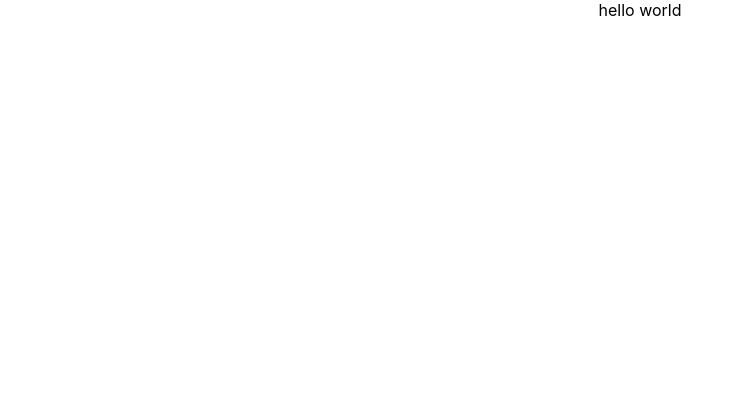
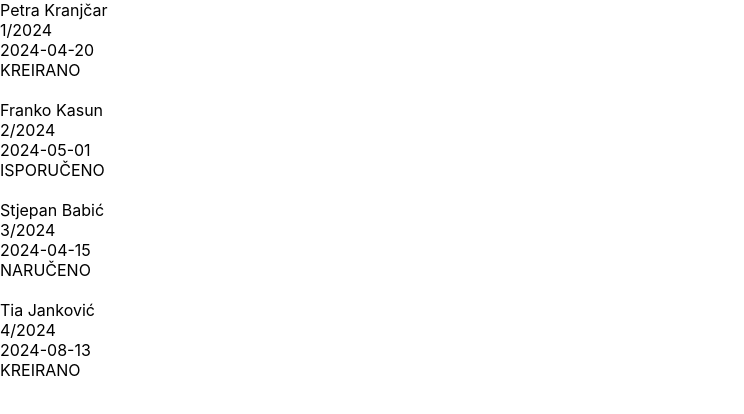
Before and after one commit to dcustovic/react-zadatak, a React (Create React App) app: page / in a window 1280 px wide. Shown: the top 414 px of the page, without its empty margins (0-744 px from the left). Built offline with nearby package versions, Linux system fonts and the light colour scheme.

Commit message:
ADDED - displaying data

```diff
--- a/package.json
+++ b/package.json
@@ -6,6 +6,7 @@
     "@testing-library/jest-dom": "^5.17.0",
     "@testing-library/react": "^13.4.0",
     "@testing-library/user-event": "^13.5.0",
+    "axios": "^1.6.8",
     "react": "^18.2.0",
     "react-dom": "^18.2.0",
     "react-scripts": "5.0.1",
@@ -36,7 +37,8 @@
     ]
   },
   "devDependencies": {
+    "react-router-dom": "^6.22.3",
     "tailwind": "^4.0.0",
-    "typescript": "^5.4.3"
+    "typescript": "4.9.3"
   }
 }
--- /dev/null
+++ b/public/kupoprodajni_ugovori.json
@@ -0,0 +1,34 @@
+[
+    {
+        "id": 1,
+        "kupac": "Petra Kranjčar",
+        "broj_ugovora": "1/2024",
+        "datum_akontacije": "2024-01-04",
+        "rok_isporuke": "2024-04-20",
+        "status": "KREIRANO"
+    },
+    {
+        "id": 2,
+        "kupac": "Franko Kasun",
+        "broj_ugovora": "2/2024",
+        "datum_akontacije": "2024-03-01",
+        "rok_isporuke": "2024-05-01",
+        "status": "ISPORUČENO"
+    },
+    {
+        "id": 3,
+        "kupac": "Stjepan Babić",
+        "broj_ugovora": "3/2024",
+        "datum_akontacije": "2024-03-03",
+        "rok_isporuke": "2024-04-15",
+        "status": "NARUČENO"
+    },
+    {
+        "id": 4,
+        "kupac": "Tia Janković",
+        "broj_ugovora": "4/2024",
+        "datum_akontacije": "2024-03-14",
+        "rok_isporuke": "2024-08-13",
+        "status": "KREIRANO"
+    }
+]
--- a/src/App.css
+++ /dev/null
@@ -1,38 +0,0 @@
-.App {
-  text-align: center;
-}
-
-.App-logo {
-  height: 40vmin;
-  pointer-events: none;
-}
-
-@media (prefers-reduced-motion: no-preference) {
-  .App-logo {
-    animation: App-logo-spin infinite 20s linear;
-  }
-}
-
-.App-header {
-  background-color: #282c34;
-  min-height: 100vh;
-  display: flex;
-  flex-direction: column;
-  align-items: center;
-  justify-content: center;
-  font-size: calc(10px + 2vmin);
-  color: white;
-}
-
-.App-link {
-  color: #61dafb;
-}
-
-@keyframes App-logo-spin {
-  from {
-    transform: rotate(0deg);
-  }
-  to {
-    transform: rotate(360deg);
-  }
-}
--- a/src/App.js
+++ b/src/App.js
@@ -1,10 +1,16 @@
-import './App.css';
+import { BrowserRouter, Routes, Route } from "react-router-dom";
+import Article from './components/Article';
+import Home from './components/Home';
 
 function App() {
   return (
-    <div className="App">
-      hello world
-    </div>
+    <BrowserRouter>
+      <Routes>
+        <Route path="/" element={<Home />} />
+        <Route path="/article" element={<Article />} />
+      </Routes>
+    </BrowserRouter>
+
   );
 }
 
--- /dev/null
+++ b/src/components/Article.js
@@ -0,0 +1,9 @@
+import React from 'react'
+
+const Article = () => {
+  return (
+    <div>Article</div>
+  )
+}
+
+export default Article
--- /dev/null
+++ b/src/components/Home.js
@@ -0,0 +1,28 @@
+import React, { useEffect, useState } from "react";
+import axios from "axios";
+import ListUgovori from "./ugovori/ListUgovori";
+
+const Home = () => {
+  const [ugovori, setUgovori] = useState([]);
+  const [isLoading, setIsLoading] = useState();
+
+  const getData = async () => {
+    setIsLoading(true);
+    try {
+      const response = await axios.get("kupoprodajni_ugovori.json");
+      setUgovori(response.data);
+    } catch (error) {
+      // TODO: error handling
+      console.log(error);
+    }
+    setIsLoading(false);
+  };
+
+  useEffect(() => {
+    getData();
+  }, []);
+
+  return <>{isLoading ? "Loading..." : <ListUgovori ugovori={ugovori} />}</>;
+};
+
+export default Home;
--- /dev/null
+++ b/src/components/ugovori/ListUgovori.js
@@ -0,0 +1,8 @@
+import React from "react";
+import Ugovor from "./Ugovor";
+
+const ListUgovori = ({ ugovori }) => {
+  return <Ugovor ugovori={ugovori} />;
+};
+
+export default ListUgovori;
--- /dev/null
+++ b/src/components/ugovori/Ugovor.js
@@ -0,0 +1,21 @@
+import React from "react";
+
+function Ugovor({ ugovori }) {
+  return (
+    <>
+      {ugovori.map((u) => {
+        return (
+          <div key={u.id}>
+            <div>{u.kupac}</div>
+            <div>{u.broj_ugovora}</div>
+            <div>{u.rok_isporuke}</div>
+            <div>{u.status}</div>
+            <br />
+          </div>
+        );
+      })}
+    </>
+  );
+}
+
+export default Ugovor;
--- a/src/index.js
+++ b/src/index.js
@@ -5,6 +5,7 @@ import App from './App';
 
 
 const root = ReactDOM.createRoot(document.getElementById('root'));
+
 root.render(
   <React.StrictMode>
     <App />
```
Also changed, not shown: public/artikli.json (added, +23 -0 lines), src/components/artikli/Artikal.js (added), src/components/artikli/ListArtikli.js (added), 1 other file (tests, documents, lock files or other folders).
